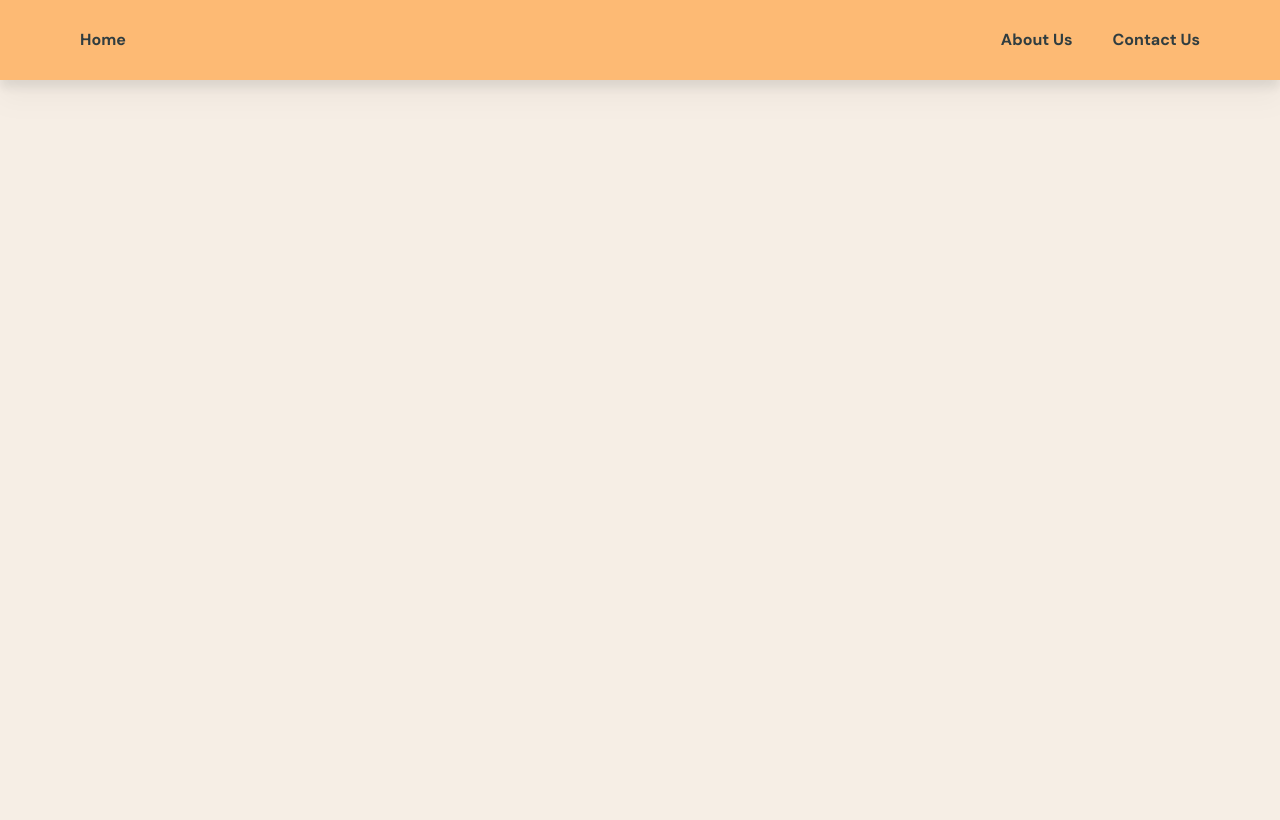
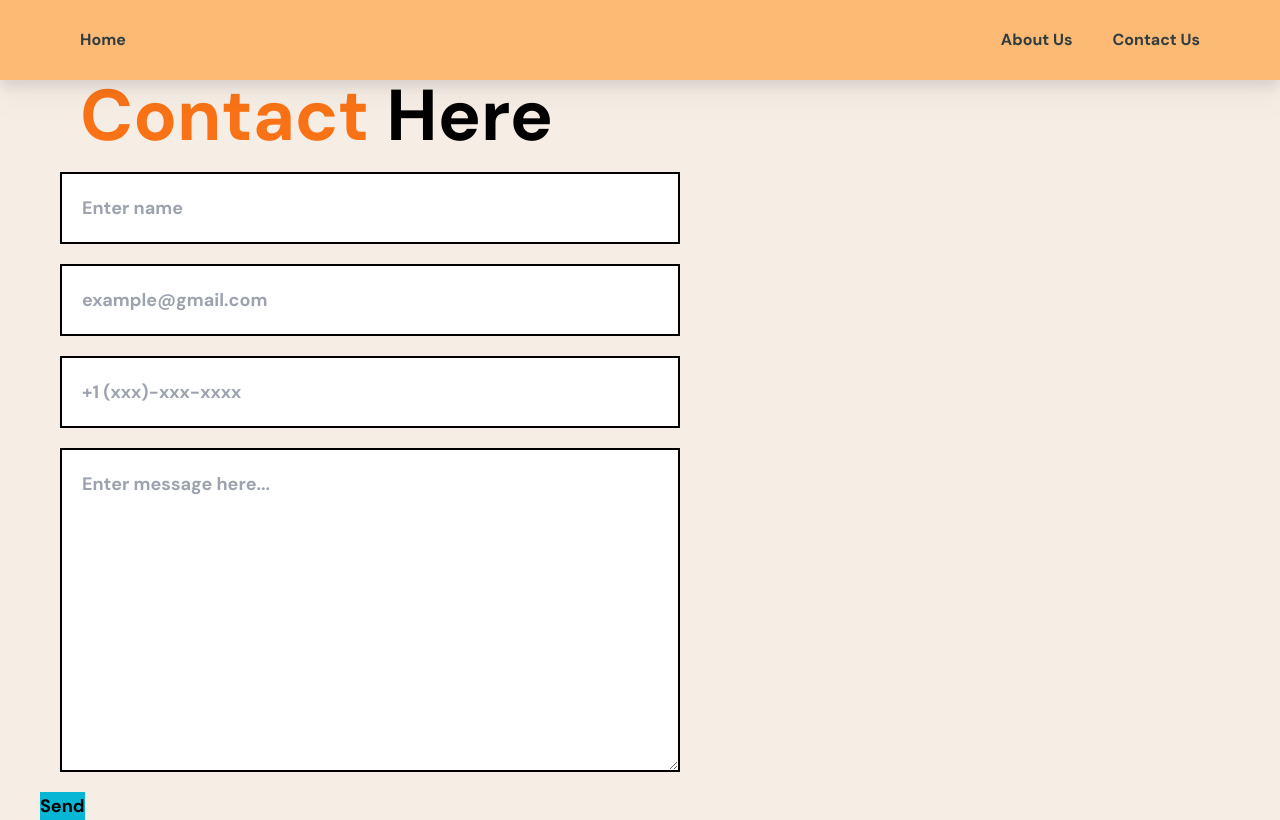
Before and after one commit to jackksono/WelcomeHospitalityLLC, a React (Create React App) app in the folder my-app/: page /contact-us in a window 1280 px wide. Built offline with nearby package versions, Linux system fonts and the light colour scheme.

Commit message:
Added Functional ContactUs through emailjs

```diff
--- a/my-app/package.json
+++ b/my-app/package.json
@@ -3,6 +3,7 @@
   "version": "0.1.0",
   "private": true,
   "dependencies": {
+    "@emailjs/browser": "^3.11.0",
     "@tanstack/react-query": "^4.29.5",
     "@testing-library/jest-dom": "^5.16.5",
     "@testing-library/react": "^13.4.0",
@@ -13,6 +14,7 @@
     "react-dom": "^18.2.0",
     "react-router-dom": "^6.10.0",
     "react-scripts": "5.0.1",
+    "tailwind": "^4.0.0",
     "web-vitals": "^2.1.4"
   },
   "scripts": {
--- a/my-app/src/pages/AboutUs.jsx
+++ b/my-app/src/pages/AboutUs.jsx
@@ -5,10 +5,10 @@ const AboutUs = () => {
 
     return (
         <>
-        <div className="pt-20 bg-gray text-orange-500">
+        <div className="pt-20  text-orange-500">
             <div className="text-7xl text-center pt-10">Meet the Team!</div>
         </div>
-        <div className="pl-5 pr-20 grid grid-cols-2 w-screen flex flex-col rounded-lg overflow-hidden bg-gray shadow pt-5">
+        <div className="pl-5 pr-20 grid grid-cols-2 w-screen flex flex-col rounded-lg overflow-hidden shadow pt-5">
             <h1 className="text-2xl italic text-black">Michelle Tran
                 <p className="flex text-lg  not-italic pt-5">
                     Michelle is the founder and CEO of Warm Hospitality LLC. Starting in Garden Groven and
@@ -23,7 +23,7 @@ const AboutUs = () => {
             <img className="rounded-lg h-96 shadow-xl ml-auto" src={logo} alt="MichellesIMG"></img>
         </div>
 
-        <div className="pl-20 pr-5 grid grid-cols-2 w-screen flex flex-col rounded-lg overflow-hidden bg-gray shadow pt-5">
+        <div className="pl-20 pr-5 grid grid-cols-2 w-screen flex flex-col rounded-lg overflow-hidden  shadow pt-5">
             <img className="rounded-full w-96 h-96 shadow-xl" src={logo} alt="DonnasIMG"></img>
             <h1 className="text-2xl italic text-black">Donna
                 <p className="flex not-italic text-lg pt-5">
@@ -32,7 +32,7 @@ const AboutUs = () => {
             </h1>
         </div>
 
-        <div className="pl-5 pr-20 grid grid-cols-2 w-screen flex flex-col rounded-lg overflow-hidden bg-gray shadow pt-5">
+        <div className="pl-5 pr-20 grid grid-cols-2 w-screen flex flex-col rounded-lg overflow-hidden shadow pt-5">
             <h1 className="text-xl italic text-black">Jack Sonoda
                 <p className="flex not-italic text-lg pt-5 text-black">
                 Hello - my name is Jack Sonoda. Previously, I was a scientist working in the research and development of new and upcoming
--- a/my-app/src/pages/ContactUs.jsx
+++ b/my-app/src/pages/ContactUs.jsx
@@ -1,11 +1,52 @@
-import React, {useState}  from "react"
+import React, {useState, useRef}  from "react"
+import emailjs from '@emailjs/browser'
 
+const Result = () => {
+    return (
+        <p>Your message has been successfully sent!</p>
+    )
+}
 
 const ContactUs = () => {
+    const [ data, setData ] = useState({name:"", email:"", phone:"", message:""})
+    const [ result, showResult ] = useState(false)
+
+    const handleChange = (e) => {
+        const name = e.target.name
+        const value = e.target.value
+        setData({...data, [name]:value})
+    }
+
+    const form = useRef();
+
+    const sendMail = (e) => {
+        e.preventDefault()
+
+        emailjs.sendForm('service_0bd37pt', 'template_sasqli3', e.target, 'iauEh19za_KMIe1hP')
+        .then((result) => {
+            console.log(result.text);
+        }, (error) => {
+            console.log(error.text);
+        });
+        e.target.reset()
+        showResult(true)
+    };
 
     return (
-    <div>
-        test
+    <div className="pt-20 pl-10 text-3xl">
+        <form className="" method="post" onSubmit={sendMail}>
+            <h1 className="text-orange-500 pl-10 text-7xl">Contact <span className="text-black">Here</span></h1>
+            <input className="m-5 w-6/12 p-5 flex border-solid border-2 border-black text-lg"
+                type='text' name='name' id="" onChange={handleChange} value={data.name} placeholder="Enter name"/>
+            <input className="m-5 w-6/12 p-5 flex border-solid border-2 border-black text-lg"
+                type='email' name='email' id="" onChange={handleChange} value={data.email} placeholder="example@gmail.com"/>
+            <input className="m-5 w-6/12 p-5 flex border-solid border-2 border-black text-lg"
+                type='phone' name='phone' id="" onChange={handleChange} value={data.phone} placeholder="+1 (xxx)-xxx-xxxx"/>
+            <textarea className="border-solid border-2 border-black m-5 w-6/12 p-5 flex border-solid text-lg"
+                name='message' id='' cols='30' rows='10' onChange={handleChange} value={data.message} placeholder="Enter message here..."/>
+            <button className=" flex content-center text-lg bg-cyan-500 text-black" type='submit'>Send</button>
+            <div className="">{result ? <Result/> : null}</div>
+        </form>
     </div>
     )
 }
```
Also changed, not shown: 1 other file (tests, documents, lock files or other folders).
